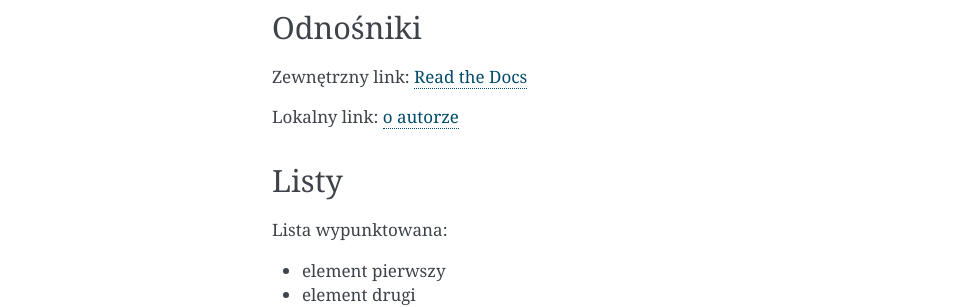
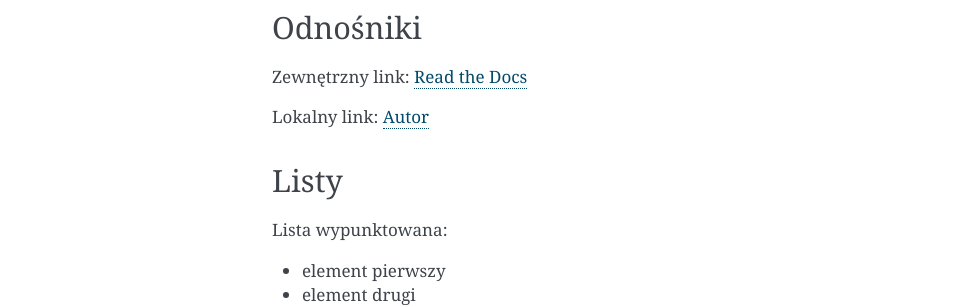
Before and after one commit to antxxk/zse-4tp-AK-rtd, a Sphinx documentation site: the page built from docs/skladnia.rst, in a window 1280 px wide. Shown: the part 759-1066 px from the top of the page, without its empty margins (148-1111 px from the left). Built offline with Sphinx 7.4.7, drawn with Linux system fonts in a browser that asks for light colours.

Commit message:
Update autor.rst

```diff
--- a/docs/autor.rst
+++ b/docs/autor.rst
@@ -1,4 +1,5 @@
-o autorze
+Autor
 =========
 
-Rafał Zagórowski 4tp
+Antek Karkoszka 4Tp
+Pozdroo
```
